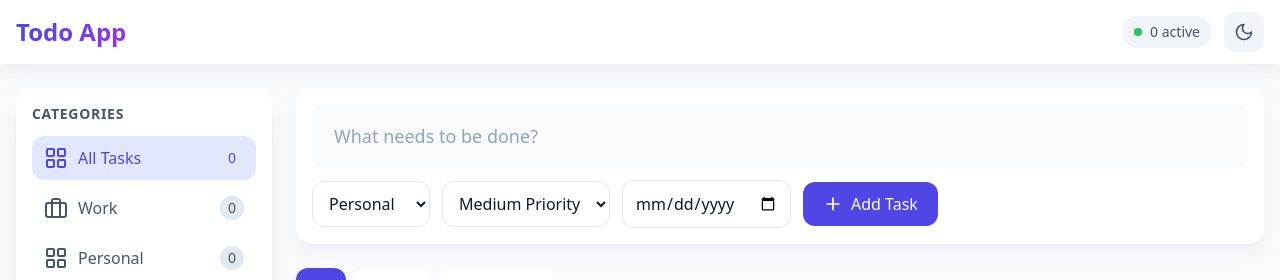
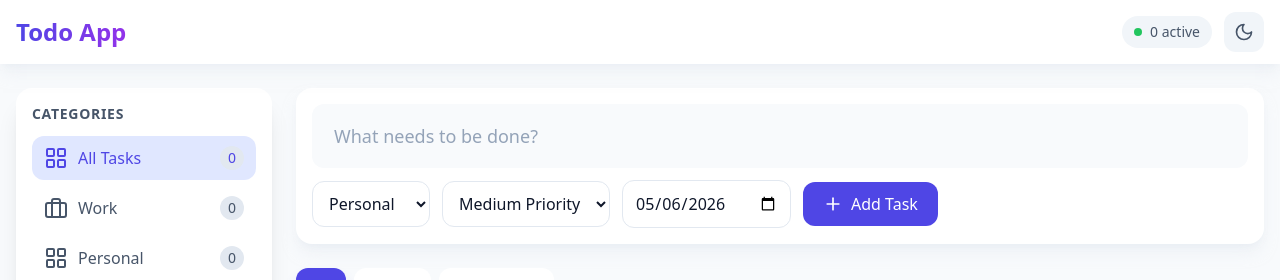
Before and after one commit to sanjusajan-creator/TODO, a React (Vite) app: page / in a window 1280 px wide. Shown: the top 280 px of the page. Built offline with nearby package versions, Linux system fonts and the light colour scheme; the HTML template or start-up script is replaced by a standard one.

Commit message:
Add default date to today

```diff
--- a/src/pages/Dashboard.jsx
+++ b/src/pages/Dashboard.jsx
@@ -28,7 +28,10 @@ export default function Dashboard() {
   const [newTask, setNewTask] = useState('')
   const [category, setCategory] = useState('personal')
   const [priority, setPriority] = useState('medium')
-  const [dueDate, setDueDate] = useState('')
+  const [dueDate, setDueDate] = useState(() => {
+    const today = new Date()
+    return today.toISOString().split('T')[0]
+  })
   const [filter, setFilter] = useState('all')
   const [activeCategory, setActiveCategory] = useState('all')
   const [sidebarOpen, setSidebarOpen] = useState(false)
```
